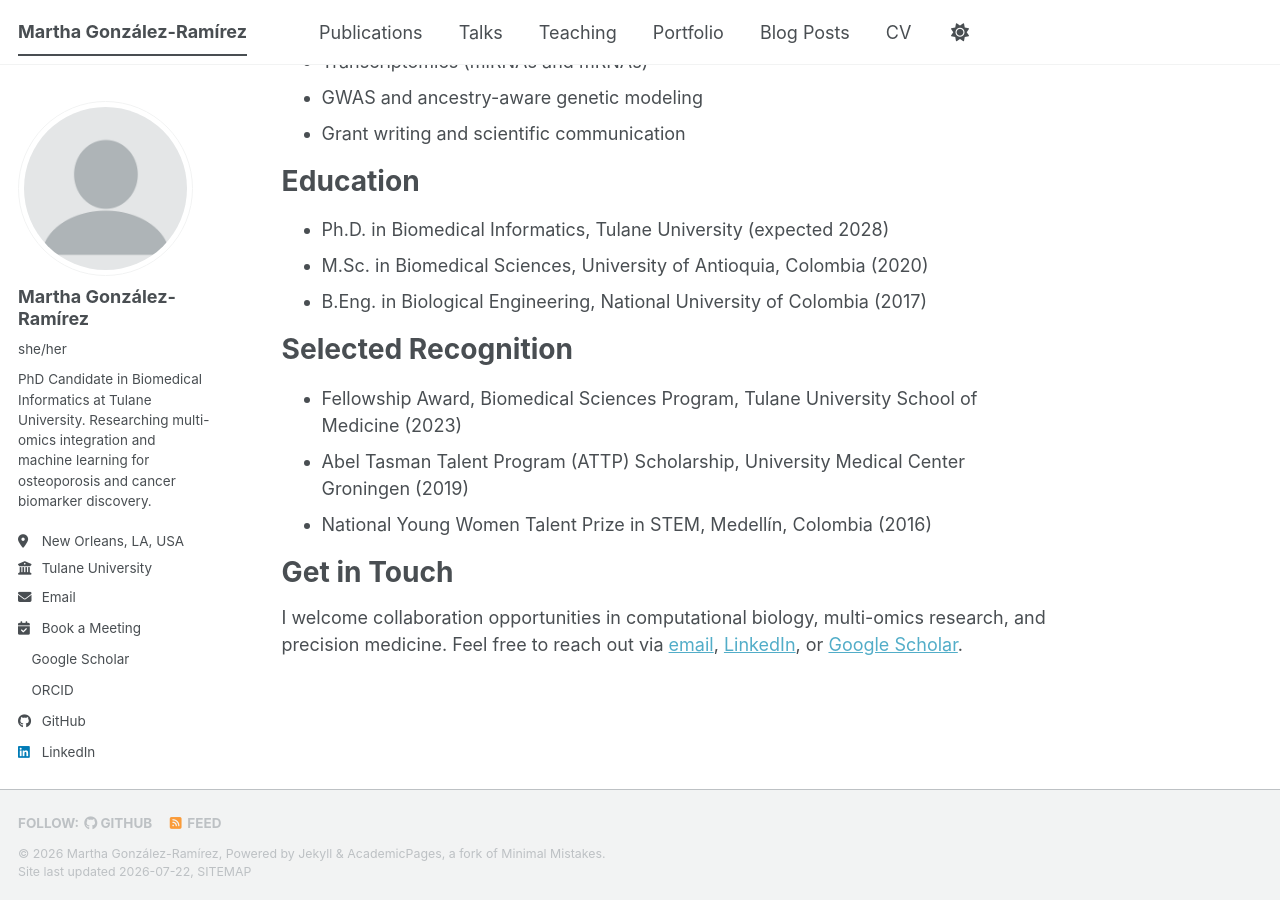
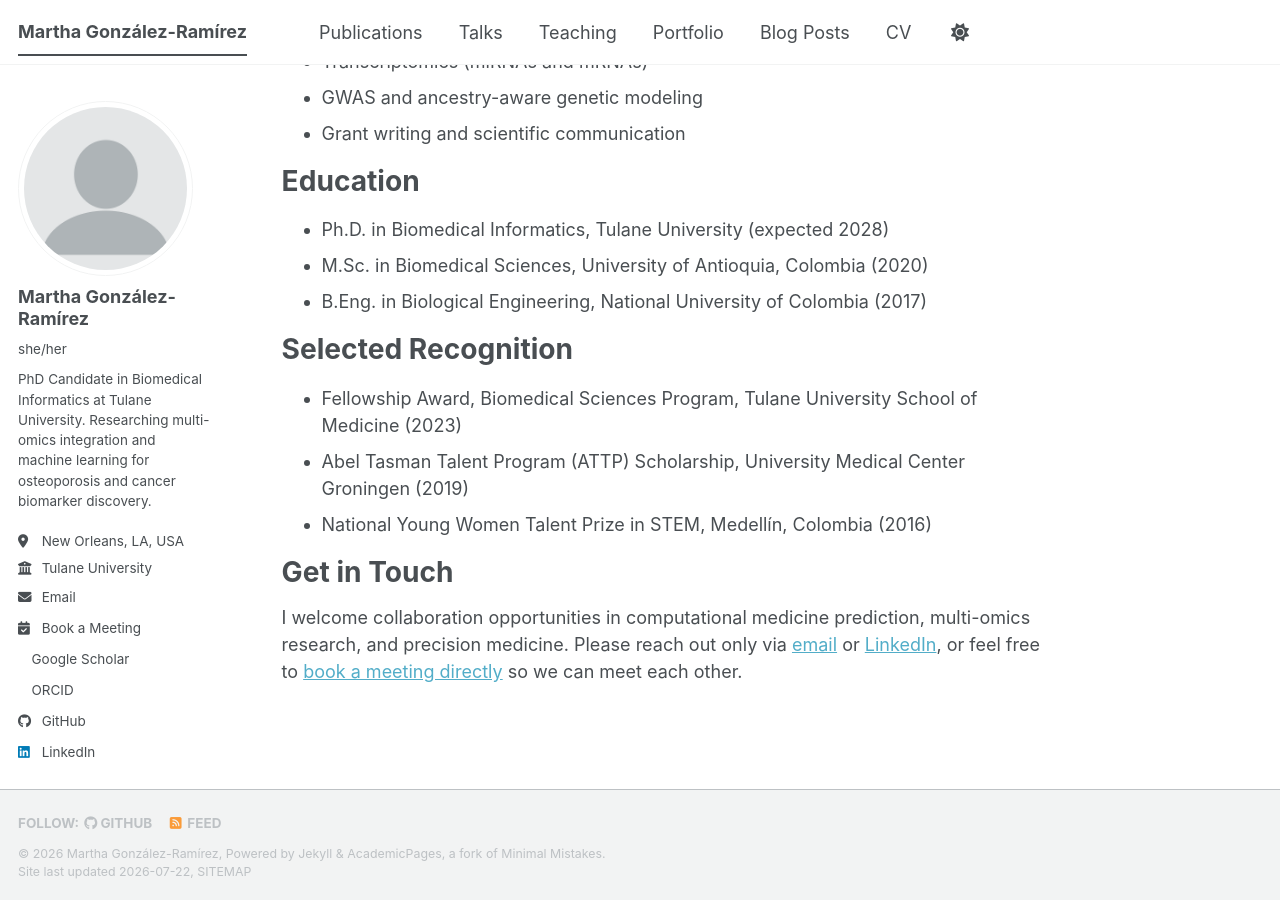
Before and after one commit to migonzalezr/migonzalezr.github.io, a Jekyll site: the page built from _pages/about.md, in a window 1280 px wide and 900 px high, scrolled down 1008 px. Built offline with Jekyll 4.4.1, drawn with Linux system fonts in a browser that asks for light colours; a style sheet for code colours, icons or effects is not loaded.

Commit message:
Revise collaboration invitation and contact details
Updated collaboration opportunities and contact methods.

```diff
--- a/_pages/about.md
+++ b/_pages/about.md
@@ -42,4 +42,4 @@ Selected Recognition
 
 Get in Touch
 ======
-I welcome collaboration opportunities in computational biology, multi-omics research, and precision medicine. Feel free to reach out via [email](mailto:migonzalezr23@gmail.com), [LinkedIn](https://www.linkedin.com/in/migonzalezr), or [Google Scholar](https://scholar.google.com/citations?user=5TNCP3QAAAAJ&hl=es&oi=sra).
+I welcome collaboration opportunities in computational medicine prediction, multi-omics research, and precision medicine. Please reach out only via [email](mailto:migonzalezr23@gmail.com) or [LinkedIn](https://www.linkedin.com/in/migonzalezr), or feel free to [book a meeting directly](https://bookings.cloud.microsoft/bookwithme/user/f77f1615149049298cc38f687a23d354%40tulane.edu?anonymous&ismsaljsauthenabled) so we can meet each other.
```
